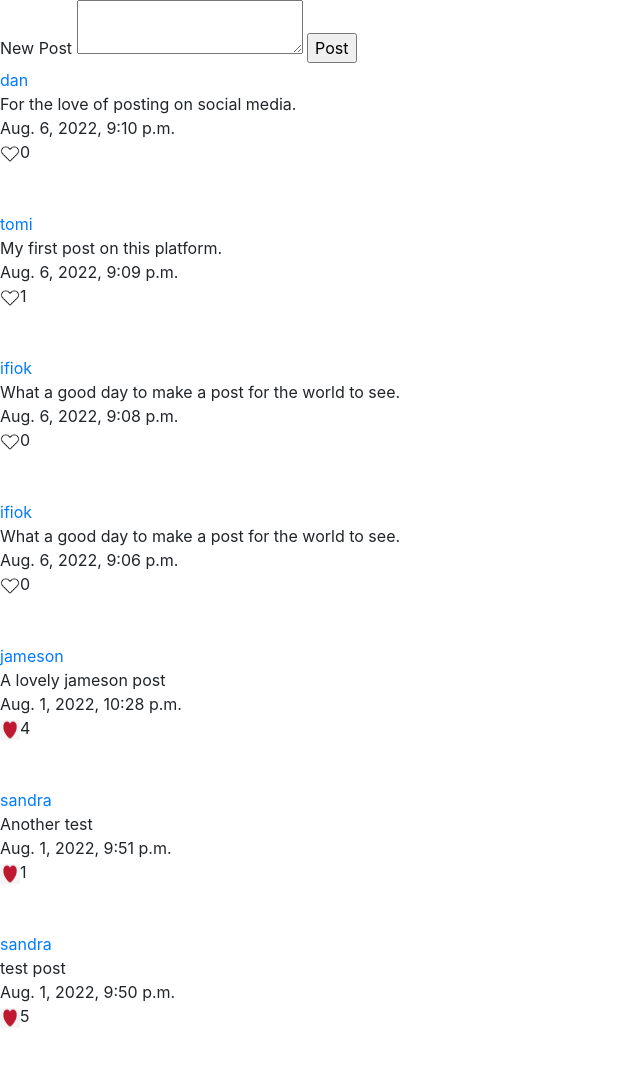
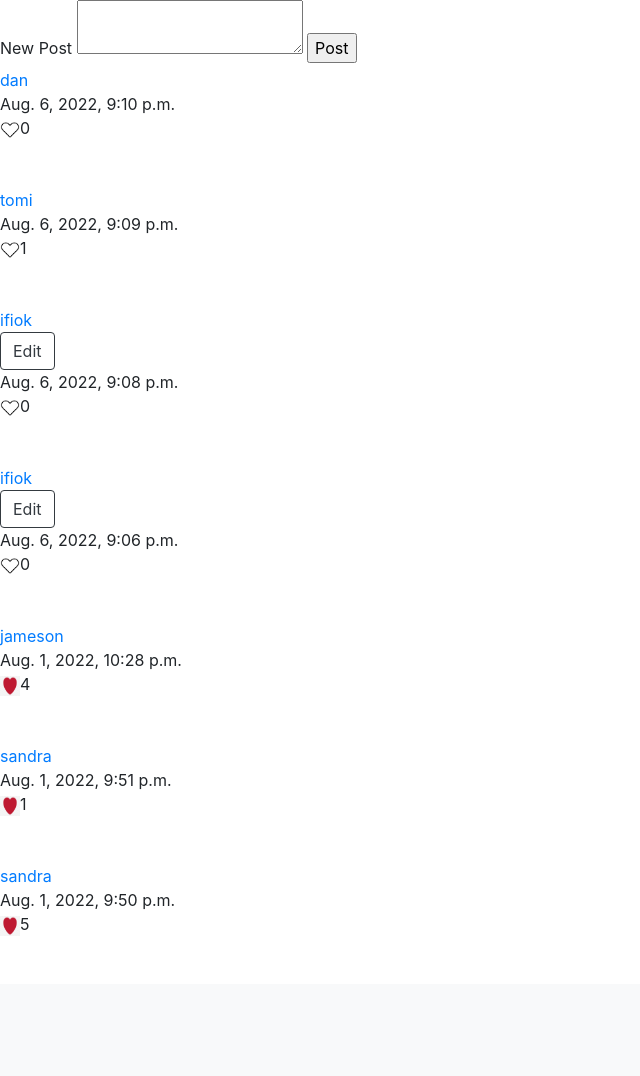
Before and after one commit to wizzyclems/network_harvard, a Django app: page / in a window 1280 px wide. Shown: the part 56-1132 px from the top of the page, without its empty margins (0-640 px from the left). After the commit the page ends 991 px from the top, so only its background shows below. Run offline with Django 3.2, Linux system fonts and the light colour scheme; a user stored in the database is signed in; data comes from the database, SQL or seed files in the repository; some libraries are stand-ins or nearby versions.

Commit message:
8th August 2020 32. add an edit button on each post that only displays when the logged in user is the owner of a post in the index page template 33. add an edit textarea that will be used for editing the post in the index page template 34. add a javscript code block to activate the edit texatrea on click 35. add a backend implementation that allows a user to edit thier own posts.

```diff
--- a/network/static/network/scripts/script.js
+++ b/network/static/network/scripts/script.js
@@ -54,4 +54,21 @@ document.addEventListener('DOMContentLoaded', function() {
         console.log("The follow button was clicked.")
     })
 
+
+    document.querySelector("#edit_toggle").addEventListener("click", (evt) => {
+        console.log("The follow button was clicked.")
+        post_content_edit = document.querySelector("#post_content_edit")
+
+        fetch('/post/edit/' + post_id,{
+            method: 'PUT',
+            body: JSON.stringify({
+              'post_id': post_id
+            })
+        })
+        .then( response.json() )
+        .then(result => {
+
+        })
+    })
+
 });
--- a/network/templates/network/index.html
+++ b/network/templates/network/index.html
@@ -43,15 +43,30 @@
         {% for post in posts %}
 
             <div>
-                <a href="{% url 'profile' post.user.username %}">{{post.user}}</a><br/>
-                {{post.post}}<br/>
-                {{post.timestamp}}<br/>
+                <div>
+                    <a href="{% url 'profile' post.user.username %}">{{post.user}}</a><br/>
 
-                {% if not user.is_authenticated or not post.id in user_likes %}
-                    <img src="{% static 'network/img/translike.png' %}" data-postid="{{post.id}}" width="20px" height="20px" class="btn_like"  /><span class="likes">{{post.likes.count}}</span><br/><br/><br/>
-                {% else %}
-                    <img src="{% static 'network/img/red.png' %}" data-postid="{{post.id}}" width="20px" height="20px" class="btn_like" /><span class="likes">{{post.likes.count}}</span><br/><br/><br/>
+                    {% if user == post.user %}
+                        <a href="{% url 'edit' post.id %}" type="button" class="btn btn-outline-dark" id="edit_toggle">Edit</a>
+                    {% endif %}
+                </div>
+                {% if user == post.user %}
+                    <div style="display: none;">
+                        <div id="post_content">{{post.post}}<br/></div>
+                        <div id="post_content_div"><textarea id="post_content_edit"></textarea></div>
+                        <div><button type="button"> Cancel</button><button type="button">Save</button></div>
+                    </div>
                 {% endif %}
+                <div>
+                    <div>{{post.timestamp}}<br/></div>
+                    <div>
+                        {% if not user.is_authenticated or not post.id in user_likes %}
+                            <img src="{% static 'network/img/translike.png' %}" data-postid="{{post.id}}" width="20px" height="20px" class="btn_like"  /><span class="likes">{{post.likes.count}}</span><br/><br/><br/>
+                        {% else %}
+                            <img src="{% static 'network/img/red.png' %}" data-postid="{{post.id}}" width="20px" height="20px" class="btn_like" /><span class="likes">{{post.likes.count}}</span><br/><br/><br/>
+                        {% endif %}
+                    </div>
+                </div>
             </div>
 
             {% empty %}
--- a/network/urls.py
+++ b/network/urls.py
@@ -12,6 +12,7 @@ urlpatterns = [
     #API Routes
     path("post", views.post, name="post"),
     path("post/<int:post_id>", views.like, name="like"),
+    path("post/edit/<int:post_id>", views.edit, name="edit"),
     path("following", views.following, name="following"),
     path("profile/<str:username>", views.profile, name="profile"),
     path("profile/<str:username>/follow", views.follow, name="follow")
--- a/network/views.py
+++ b/network/views.py
@@ -97,6 +97,28 @@ def post(request):
         print("Not a post request but Getter")
 
 
+@csrf_exempt
+@login_required
+def edit(request, post_id):
+
+    if request.method == 'POST':
+        user = request.user
+        post = Post.objects.get(id=post_id)
+
+        if user != post.user:
+            print("You cannot edit another user's post.")
+            return
+
+        print("trying to make a post")
+        post = request.POST["post"]
+        post.post = post
+        post.save()
+
+        return HttpResponseRedirect(reverse("index"))
+    else:
+        print("Not a post request but Getter")
+
+
 
 @csrf_exempt
 def like(request, post_id):
@@ -150,6 +172,7 @@ def authenticate_user(request):
     pass
 
 
+
 """"
 This method loads the posts from the users the currently logged in user follows.
 These posts are ordered by the timestamp in descendingly.
@@ -197,6 +220,7 @@ def profile(request, username):
         }
 
     return load_posts(request=request, posts=posts, meta_data=meta)
+
 
 
 """
```
Also changed, not shown: 1 other file.
